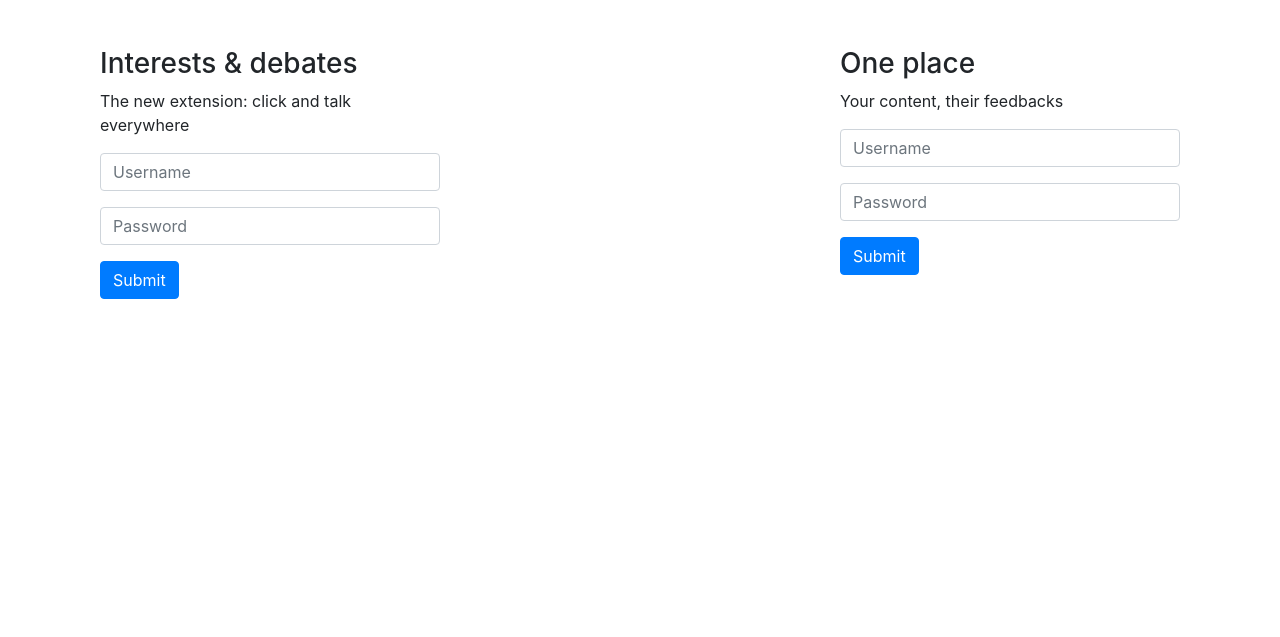
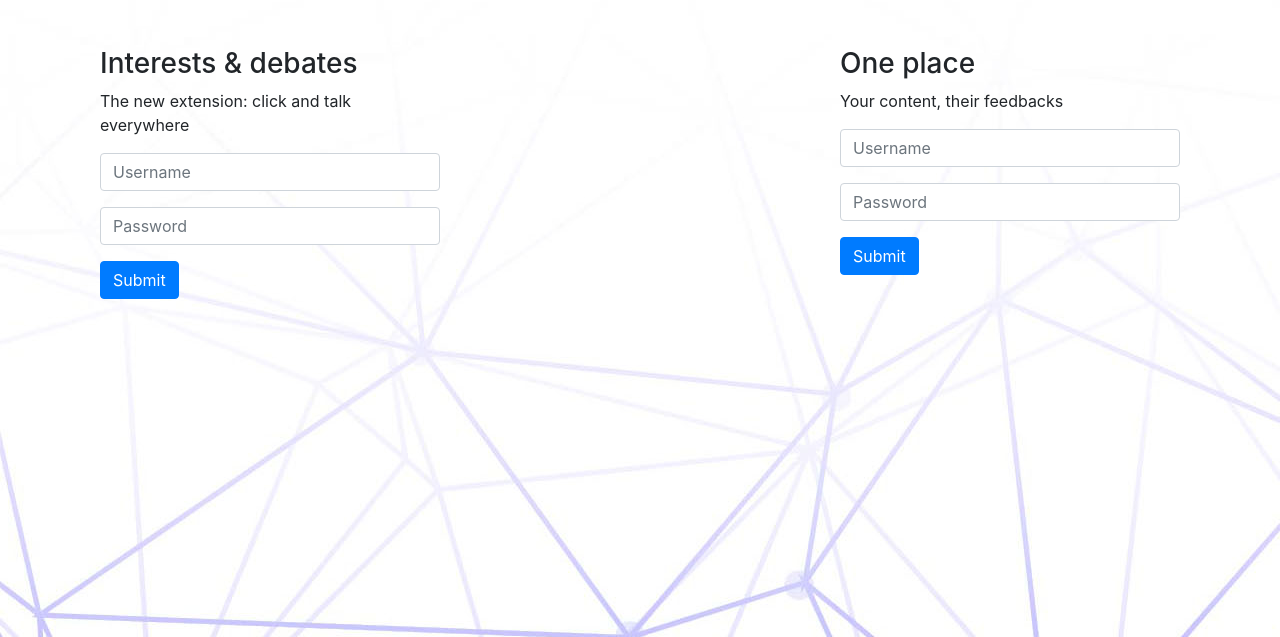
Before and after one commit to PironSteve/intereaction, a plain HTML site: page index.html in a window 1280 px wide. Shown: the part 163-800 px from the top of the page. Drawn offline with nearby package versions, Linux system fonts and the light colour scheme.

Commit message:
fix background

```diff
--- a/css/style.css
+++ b/css/style.css
@@ -1,5 +1,5 @@
 body {
-  background-image: url(./img/background.jpg);
+  background-image: url(../img/background.jpg);
 }
 nav {
   margin-top: 50px;
```
